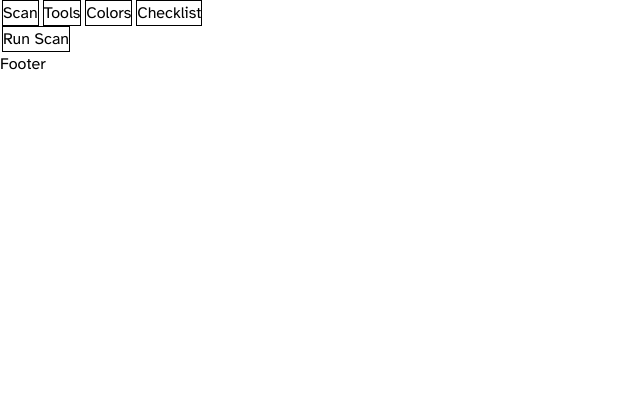
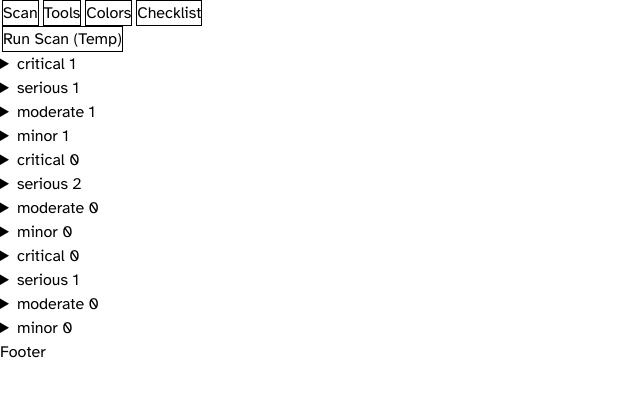
Before and after one commit to mtq01/orbit, a React (Vite) app: page / in a window 1280 px wide. Shown: the top 396 px of the page, without its empty margins (0-640 px from the left). Built offline with nearby package versions, Linux system fonts and the light colour scheme.

Commit message:
in ResultCard.tsx ImpactGroup.tsx changed props from violations to results to cover all buckets (violations, passes, incomplete). Added 3 ImpactGroup sections inside Scanner.tsx to display related results.

```diff
--- a/src/App.tsx
+++ b/src/App.tsx
@@ -8,8 +8,8 @@ import type { Tab } from "./types";
 // Components
 import Nav from "./components/Nav";
 import Footer from "./components/Footer";
-import ScannerTest from "./features/scanner/ScannerTest";
-// import Scanner from "./features/scanner/Scanner";
+// import ScannerTest from "./features/scanner/ScannerTest";
+import Scanner from "./features/scanner/Scanner";
 import Colors from "./features/colors/Colors";
 import Tools from "./features/tools/Tools";
 import Checklist from "./features/checklist/Checklist";
@@ -33,7 +33,7 @@ const App = () => {
 
       <main>
         {/* && = only render this component if the condition on the left is true */}
-        {activeTab === "scanner" && <ScannerTest />}
+        {activeTab === "scanner" && <Scanner />}
         {activeTab === "tools" && <Tools />}
         {activeTab === "colors" && <Colors />}
         {activeTab === "checklist" && <Checklist />}
--- a/src/features/scanner/ImpactGroups.tsx
+++ b/src/features/scanner/ImpactGroups.tsx
@@ -2,29 +2,29 @@ import type { AxeResult } from "../../types";
 import ResultCard from "../scanner/ResultCard";
 
 interface ImpactGroupProps {
-  // 4 types of violations
+  // 4 types of results
   impact: "critical" | "serious" | "moderate" | "minor";
-  // displays a whole group of violations (needs to be array)
-  violations: AxeResult[];
+  // displays a whole group of results (needs to be array)
+  results: AxeResult[];
 }
 
-const ImpactGroups = ({ impact, violations }: ImpactGroupProps) => {
+const ImpactGroups = ({ impact, results }: ImpactGroupProps) => {
   return (
     <details>
-      {/* shows impact lvl and number of violations found */}
+      {/* shows impact lvl and number of results found */}
       <summary>
-        {impact} {violations.length}
+        {impact} {results.length}
       </summary>
 
       {/* [Output]
-      - .violations             = look at the violations array (from axe-core)
+      - .results             = look at the results array (from axe-core)
       - .map((violation) =>     = loop thru all obj in the array & identify each violation.
       - <ResultsCard ...>       = for each violation, render a card.
       - key={violation.id}      = the unique ID of each violation (from axe-core).
       - violation={violation}   = displays the full obj based on the props in ResultCard.tsx
       */}
-      {violations.map((violation) => (
-        <ResultCard key={violation.id} violation={violation} />
+      {results.map((result) => (
+        <ResultCard key={result.id} result={result} />
       ))}
     </details>
   );
--- a/src/features/scanner/ResultCard.tsx
+++ b/src/features/scanner/ResultCard.tsx
@@ -2,8 +2,8 @@ import type { AxeResult } from "../../types";
 
 // passes AxeResult down to ResultCard below as a prop.
 interface ResultCardProps {
-    // displays a single violation
-  violation: AxeResult;
+    // displays a single result
+  result: AxeResult;
 }
 
 // axe-core has 4 impact levels (keys). this obj contains their styles (tailwind)
@@ -14,9 +14,9 @@ const impactStyles = {
   minor: { band: "bg-blue-100", pill: "bg-blue-200 text-black-800" },
 };
 
-// accepts the violation from ResultCardProps
-const ResultCard = ({ violation }: ResultCardProps) => {
-  const styles = impactStyles[violation.impact];
+// accepts the result from ResultCardProps
+const ResultCard = ({ result }: ResultCardProps) => {
+  const styles = impactStyles[result.impact];
 
   return (
     <article className="border border-gray-200 rounded-lg overflow-hidden">
@@ -24,37 +24,37 @@ const ResultCard = ({ violation }: ResultCardProps) => {
         className={`${styles.band} px-4 py-3 flex items-center justify-between`}
       >
         {/* rule name (key) */}
-        <h3 className="text-lg">{violation.id}</h3>
-        {/* impactStyles is compared the the violation.impact and outputs the proper style on the displayed violation.*/}
+        <h3 className="text-lg">{result.id}</h3>
+        {/* impactStyles is compared the the result.impact and outputs the proper style on the displayed result.*/}
         <span
           className={`${styles.pill} text-xs font-bold px-2 py-1 rounded-full capitalize`}
         >
-          {violation.impact}
+          {result.impact}
         </span>
       </header>
 
       <div className="px-4 py-3 flex flex-col gap-3">
-        {/* description of violation */}
-        <p className="text-md text-gray-600 mb-3">{violation.help}</p>
+        {/* description of result */}
+        <p className="text-md text-gray-600 mb-3">{result.help}</p>
 
         {/* affected DOM elements (code)*/}
         <code className="block text-md bg-gray-100 px-3 py-2 rounded mb-3 truncate">
-          {violation.nodes[0].html}
+          {result.nodes[0].html}
         </code>
 
         {/* what specifically failed */}
         <p className="text-md text-gray-600 mb-3">
-          {violation.nodes[0].failureSummary}
+          {result.nodes[0].failureSummary}
         </p>
 
         {/* learn best practices link */}
         <a
-          href={violation.helpUrl}
+          href={result.helpUrl}
           target="_blank"
           rel="noreferrer"
           className="block text-md text-blue-600"
         >
-          Learn <em>'{violation.id}'</em> best practices.
+          Learn <em>'{result.id}'</em> best practices.
         </a>
       </div>
     </article>
--- a/src/features/scanner/Scanner.tsx
+++ b/src/features/scanner/Scanner.tsx
@@ -123,6 +123,14 @@ const Scanner = () => {
   );
   // +++++++++++++++++++++++++++++++++++++++++++++++++++++++++++++++++++++++++
 
+  // as const tells TS these are the exact 4 literal values, not just any string.
+  const impactGroupLevels = [
+    "critical",
+    "serious",
+    "moderate",
+    "minor",
+  ] as const;
+
   // error state
   const [error, _setError] = useState<string | null>(null);
 
@@ -178,31 +186,43 @@ const Scanner = () => {
       - .filter(v => v.impact   = loop thru all obj in the array & identify each violation.
       - ?? []                   = filter the violations, but if 'results' is null and the filter returns 'undefined', use an empty array instead (nullish coalescing)
 */}
+
+      {/* impact levels: map thru each array of 'violations, passes, or incomplete', and show results. */}
+      {/* violations */}
       <section aria-label="Violations">
+        {impactGroupLevels.map((level) => (
           <ImpactGroups
-          impact="critical"
-          violations={
-            results?.violations.filter((v) => v.impact === "critical") ?? []
+            key={level}
+            impact={level}
+            results={
+              results?.violations.filter((v) => v.impact === level) ?? []
             }
           />
+        ))}
+      </section>
+
+      {/* passes */}
+      <section aria-label="Passes">
+        {impactGroupLevels.map((level) => (
           <ImpactGroups
-          impact="serious"
-          violations={
-            results?.violations.filter((v) => v.impact === "serious") ?? []
+            key={level}
+            impact={level}
+            results={results?.passes.filter((p) => p.impact === level) ?? []}
+          />
+        ))}
+      </section>
+
+      {/* incomplete */}
+      <section aria-label="Incomplete">
+        {impactGroupLevels.map((level) => (
+          <ImpactGroups
+            key={level}
+            impact={level}
+            results={
+              results?.incomplete.filter((i) => i.impact === level) ?? []
             }
           />
-        <ImpactGroups
-          impact="moderate"
-          violations={
-            results?.violations.filter((v) => v.impact === "moderate") ?? []
-          }
-        />
-        <ImpactGroups
-          impact="minor"
-          violations={
-            results?.violations.filter((v) => v.impact === "minor") ?? []
-          }
-        />
+        ))}
       </section>
     </section>
   );
```
Lines whose indentation alone changed are shown as unchanged.
